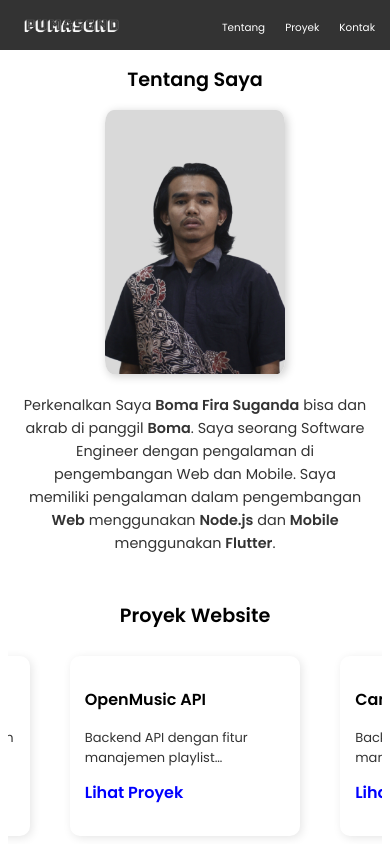
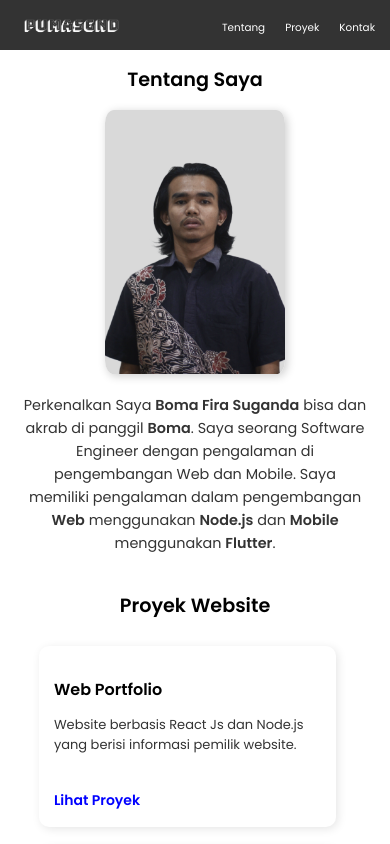
Before and after one commit to PumaSgnd/my-portfolio, a React (Create React App) app: page / in a window 390 px wide. Shown: the top 844 px of the page. Built offline with nearby package versions, Linux system fonts and the light colour scheme.

Commit message:
Update Projects.css

```diff
--- a/src/css/Projects.css
+++ b/src/css/Projects.css
@@ -72,43 +72,58 @@
 
 @media (max-width: 768px) {
   #projects h2 {
-    padding-top: 30px;
+    padding-top: 20px;
     font-size: 1.2rem;
+    text-align: center;
   }
 
   .projects-container {
     display: flex;
     flex-direction: row;
-    flex-wrap: nowrap;
     overflow-x: auto;
     scroll-snap-type: x mandatory;
+    scroll-padding: 0 20px;
     padding: 10px 20px;
-    scroll-padding: 10px 20px;
     -webkit-overflow-scrolling: touch;
   }
 
   .project-card {
-    flex: 0 0 60%;
-    min-width: 60%;
-    margin-right: 20px;
+    flex: 0 0 80%;
+    min-width: 80%;
+    margin-right: 15px;
     padding: 15px;
     border-radius: 10px;
     scroll-snap-align: start;
+    background-color: #fff;
     box-shadow: 2px 2px 10px rgba(0, 0, 0, 0.1);
     transition: transform 0.2s ease-in-out;
   }
 
+  .project-card:last-child {
+    margin-right: 0; /* Hindari ruang kosong setelah kartu terakhir */
+  }
+
   .project-card h3 {
     font-size: 16px;
+    margin-bottom: 10px;
   }
 
   .project-card p {
     font-size: 13px;
-    height: auto;
     -webkit-line-clamp: 2;
+    display: -webkit-box;
+    -webkit-box-orient: vertical;
+    overflow: hidden;
+  }
+
+  .project-link {
+    font-size: 14px;
+    color: blue;
+    font-weight: bold;
+    text-decoration: none;
   }
 
   .projects-container::-webkit-scrollbar {
-    display: none; /* Hilangkan scrollbar */
+    display: none;
   }
 }
```
